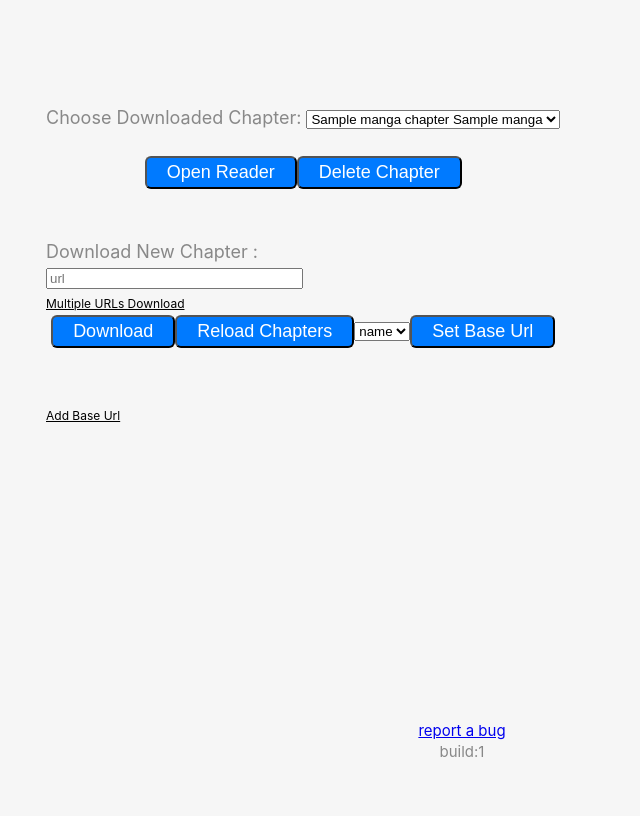
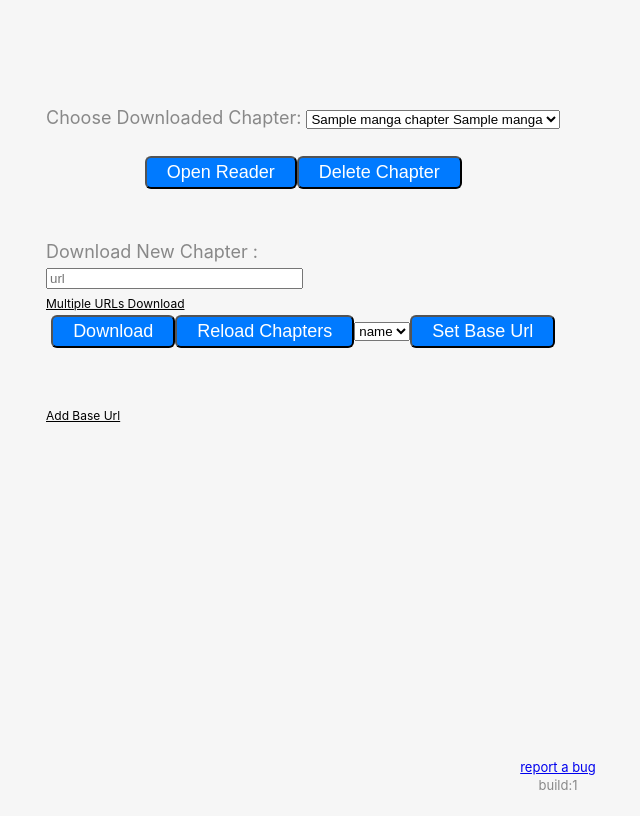
Before and after one commit to Shelly-XD/nice-pferd, a Flask app: template templates/index.html in a window 1280 px wide. Shown: the whole page, without its empty margins (82-722 px from the left). Before the commit the page ends 757 px from the top, so only its background shows below. Run offline with Flask 2, Linux system fonts and the light colour scheme; the template is opened without the code that fills it: most values are stand-ins (such as "Sample title", 1, 10 or a date in 2020); parts of the project's set-up code (start-up, migrations or seed data) failed here and were passed over.

Commit message:
Modified overlapping css issue

```diff
--- a/static/styles/main.css
+++ b/static/styles/main.css
@@ -48,23 +48,21 @@ section {
     font-size: 90%;
 }
 footer{
-    position: absolute;
-    top: 90%;
-    left: 0%;
-    width: 85% ;
-    height: 10%;
     background-color: #f6f6f6;
     text-align: center;
     color: #888;;
-    font-size: 75%;
+    font-size: 65%;
+    flex: 0 0 50px;
+    margin-top: auto;
 }
 body {
-    font-size: 100%;
+    display:flex;
+    flex-direction:column;
+    min-height: 100vh;
     line-height: 1.5;
     color: #888888;
     font-family: -apple-system,BlinkMacSystemFont,"Segoe UI",Roboto,"Helvetica Neue",Arial,"Noto Sans",sans-serif,"Apple Color Emoji","Segoe UI Emoji","Segoe UI Symbol","Noto Color Emoji";
     font-weight: 2000;
-    text-align: left;
     font-size: 20px;
     line-height: 1.4;
 	color:dark;
```
